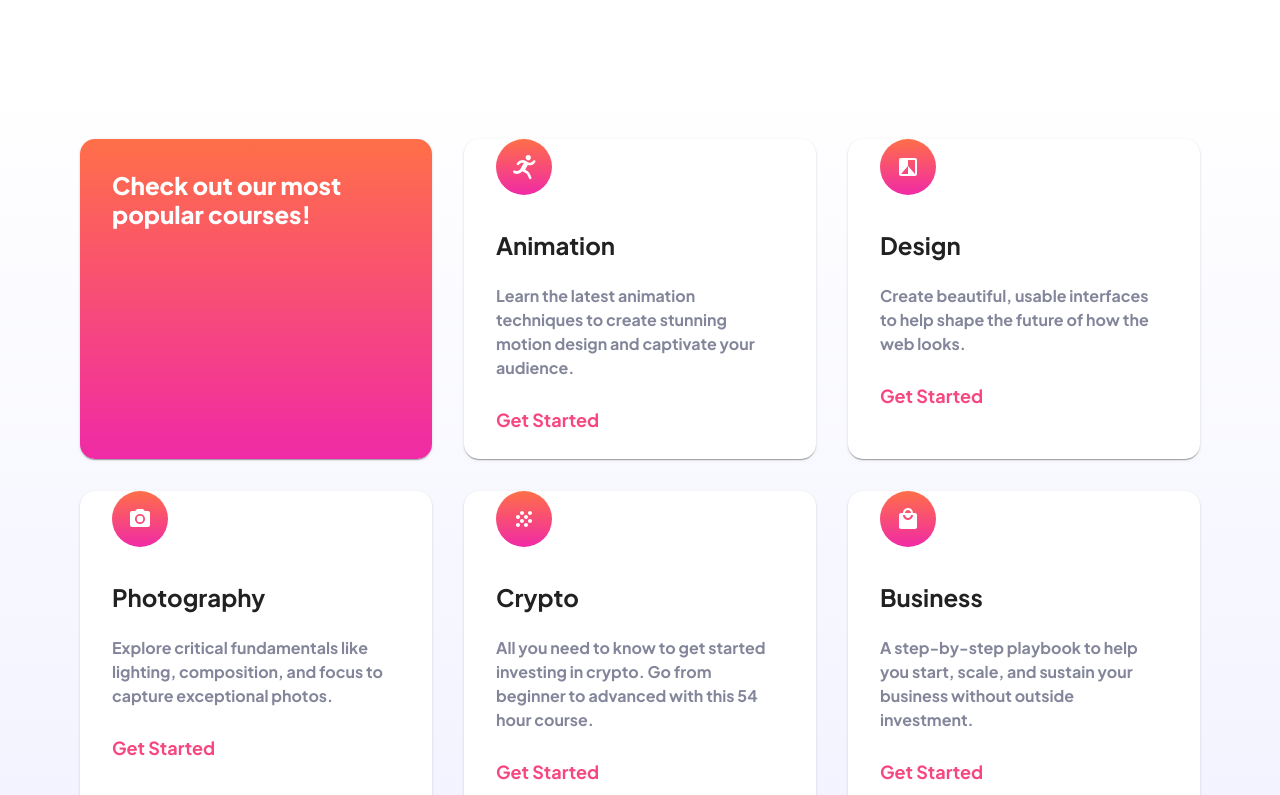
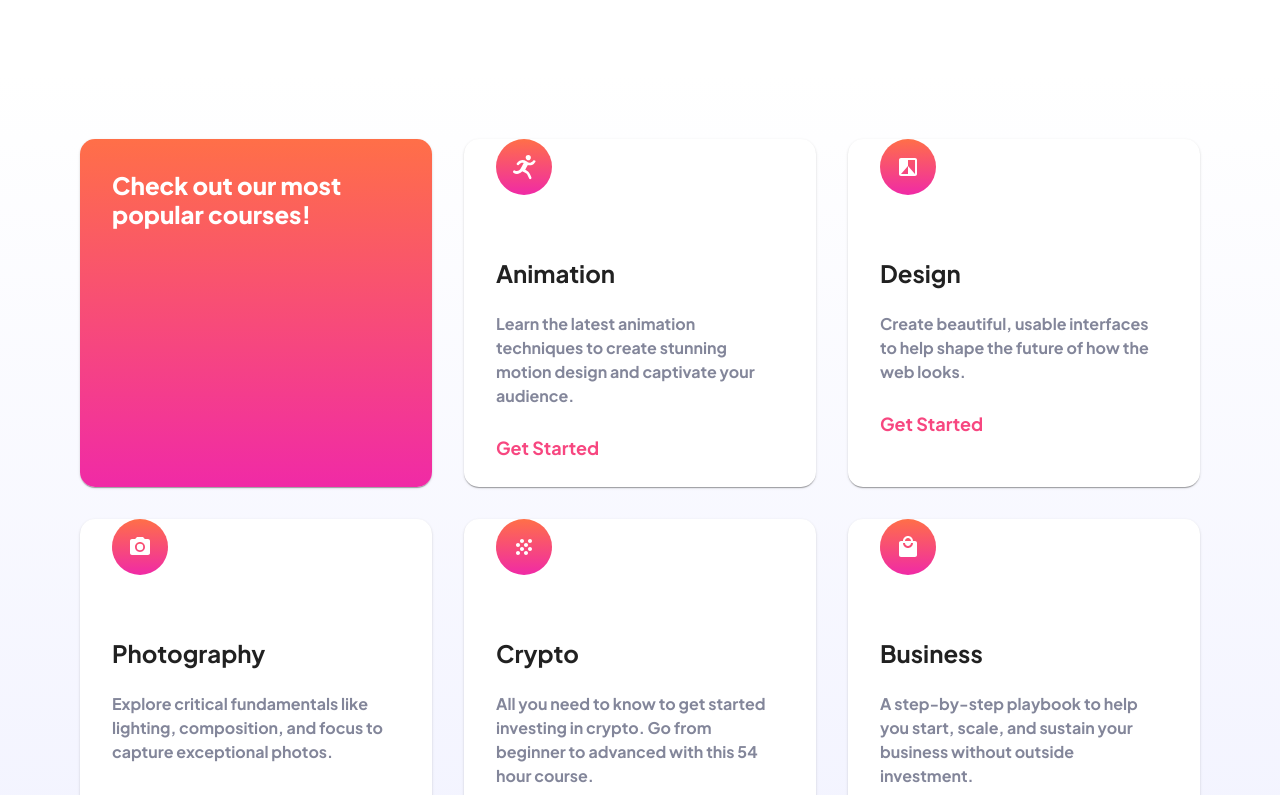
Before and after one commit to haipinggong/skilled-elearning-landing-page, a React (Vite) app: page / in a window 1280 px wide. Shown: the part 720-1515 px from the top of the page. Built offline with nearby package versions, Linux system fonts and the light colour scheme.

Commit message:
Tweak the course component styling

```diff
--- a/src/components/Course/Course.styles.ts
+++ b/src/components/Course/Course.styles.ts
@@ -10,12 +10,15 @@ export const styles: StyleProps = {
     // flexDirection: "column",
     borderRadius: 3.75,
     minHeight: "100%",
+    display: "flex",
+    flexDirection: "column",
     // position: "relative",
   },
   icon: (theme) => ({
     height: "56px",
     width: "56px",
     marginLeft: theme.spacing(4),
+
     // position: "absolute",
     // transform: "translateY(-70%)",
     // overflow: "clip",
@@ -27,7 +30,7 @@ export const styles: StyleProps = {
   }),
   content: (theme) => ({
     padding: theme.spacing(8, 4, 5, 4),
-    marginTop: theme.spacing(-3.5),
+    // marginTop: theme.spacing(-3.5),
     display: "flex",
     flexDirection: "column",
     alignItems: "start",
```
